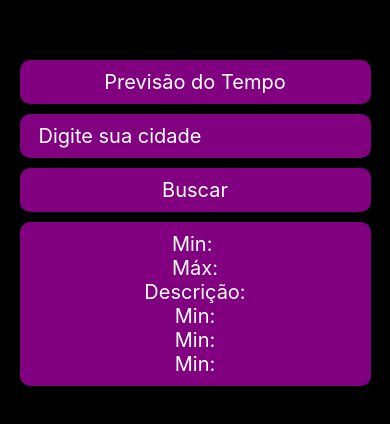
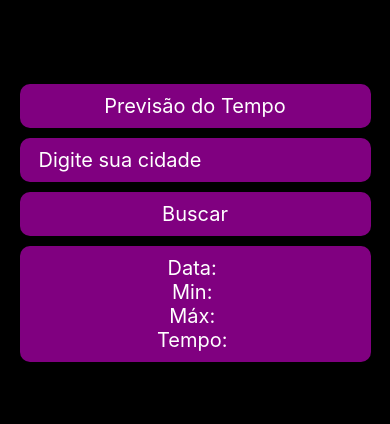
Before and after one commit to AndreyMouraGouvea/WeatherApiReact, a React Native app: screen / in a window 390 px wide. Shown: the part 194-618 px from the top of the page. Built offline with nearby package versions, Linux system fonts and the light colour scheme.

Commit message:
api-working => url home changed and tempo-props

```diff
--- a/src/Pages/Home.js
+++ b/src/Pages/Home.js
@@ -1,7 +1,7 @@
 import React, { useState } from 'react'
 import { Text, View, StyleSheet, TextInput, TouchableOpacity } from 'react-native'
 import Tempo from '../components/Tempo'
-import API from '../components/Api'
+import API, {KEY} from '../components/Api'
 
 function Home() {
 
@@ -10,8 +10,8 @@ function Home() {
 
     async function handleCity() {
 
-        const response = await API.get(`weather?array_limit=2&fields=only_results,temp,city_name,forecast
-        ,max,min,date&key={$KEY}&city_name={$city}`)
+        const response = await API.get(`weather?array_limit=2&fields=only_results,temp,city_name,forecast,description
+        ,max,min,date&key=${KEY}&city_name=${city}`)
         setResult(response.data.forecast[0]);
     }
 
@@ -24,11 +24,11 @@ function Home() {
                 <TextInput style={styles.input}
                     placeholder='Digite sua cidade'
                     placeholderTextColor='#FFF'
-                    onChangeText={handleCity}
+                    onChangeText={(value)=>setCity(value)}
                 />
             </View>
             <View style={styles.component}>
-                <TouchableOpacity>
+                <TouchableOpacity onPress={handleCity}>
                     <Text style={styles.text}>Buscar</Text>
                 </TouchableOpacity>
             </View>
--- a/src/components/Tempo.js
+++ b/src/components/Tempo.js
@@ -6,12 +6,10 @@ function Tempo(props) {
     return (
 
         <View style={styles.container}>
-            <Text style={styles.text}>Min: {props.data}</Text>
-            <Text style={styles.text}>Máx:</Text>
-            <Text style={styles.text}>Descrição:</Text>
-            <Text style={styles.text}>Min:</Text>
-            <Text style={styles.text}>Min:</Text>
-            <Text style={styles.text}>Min:</Text>
+            <Text style={styles.text}>Data: {props.data.date}</Text>
+            <Text style={styles.text}>Min: {props.data.min}</Text>
+            <Text style={styles.text}>Máx: {props.data.max}</Text>
+            <Text style={styles.text}>Tempo: {props.data.description}</Text>
         </View>
     )
 
```
